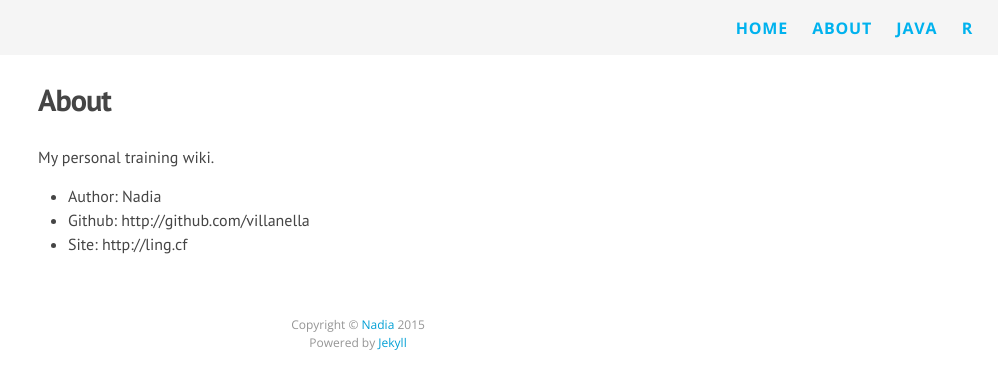
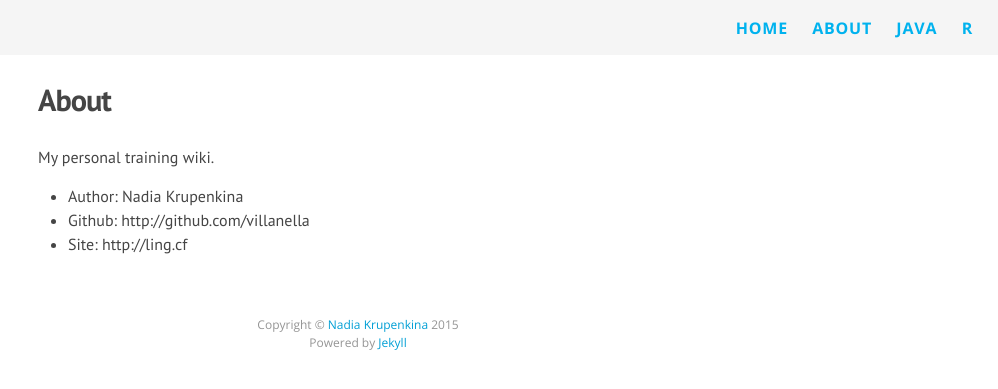
Before and after one commit to villanella/mywiki, a Jekyll site: the page built from about.md, in a window 1280 px wide. Shown: the top 389 px of the page, without its empty margins (282-1280 px from the left). Built offline with Jekyll 4.4.1, drawn with Linux system fonts in a browser that asks for light colours; nearby versions of some CDN libraries; Markdown is read by kramdown in place of the engine named in the settings.

Commit message:
copyright

```diff
--- a/_includes/footer.html
+++ b/_includes/footer.html
@@ -1,6 +1,6 @@
 <div class="footer" align="center">
 
-  Copyright &copy; <a href=http://ling.cf target="_blank">Nadia</a> 2015<BR />
+  Copyright &copy; <a href=http://ling.cf target="_blank">Nadia Krupenkina</a> 2015<BR />
   Powered by <a href=http://jekyllrb.com target="_blank">Jekyll</a>
 
 </div>
--- a/about.md
+++ b/about.md
@@ -6,6 +6,6 @@ permalink: /about/
 My personal training wiki.
 
 
-* Author: Nadia
+* Author: Nadia Krupenkina
 * Github: http://github.com/villanella
 * Site: http://ling.cf
```
